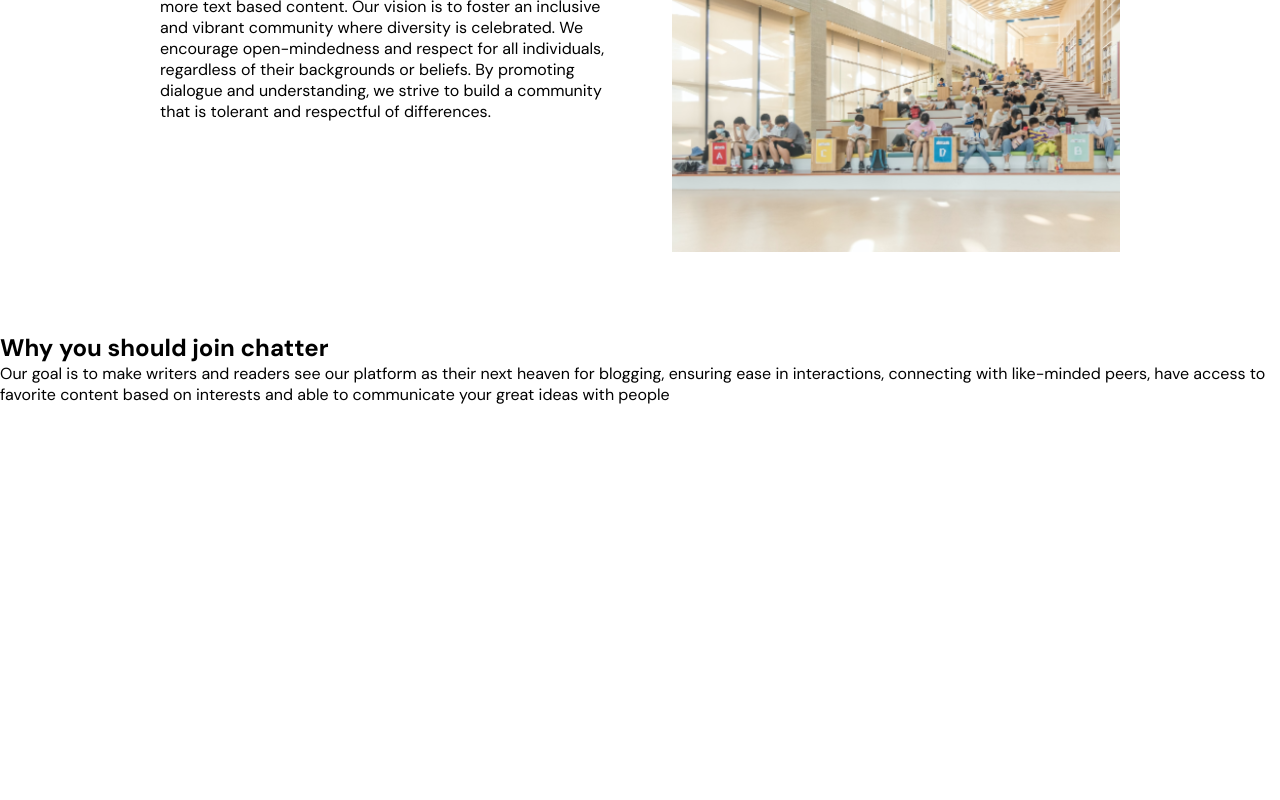
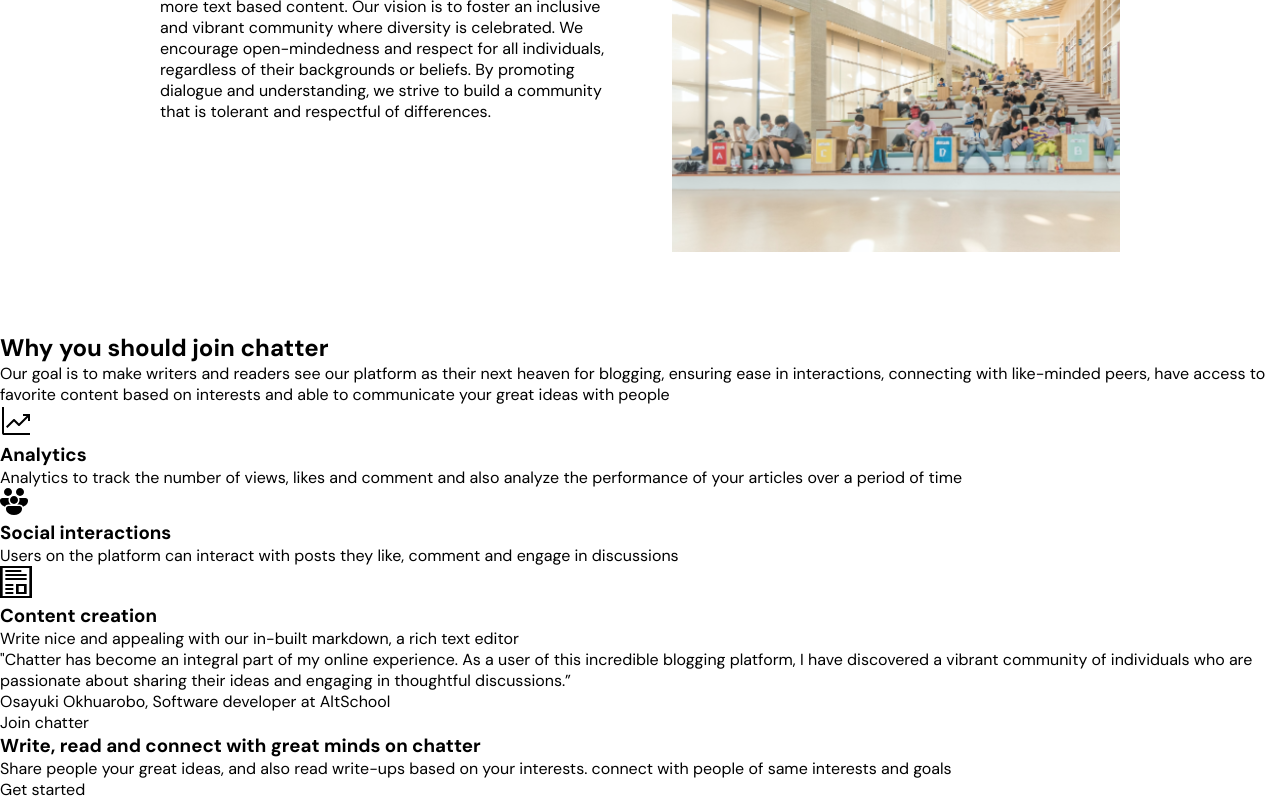
Before and after one commit to okhuaroboosayuki/chatter, a React (Create React App) app: page / in a window 1280 px wide. Shown: the part 1137-1937 px from the top of the page. Before the commit the page ends 1542 px from the top, so only its background shows below. Built offline with nearby package versions, Linux system fonts and the light colour scheme.

Commit message:
added more content

```diff
--- a/src/pages/LandingPage.tsx
+++ b/src/pages/LandingPage.tsx
@@ -1,3 +1,6 @@
+import AnalyticsIcon from "../icons/AnalyticsIcon";
+import BookIcon from "../icons/BookIcon";
+import PeopleIcon from "../icons/PeopleIcon";
 import "../styles/scss/landing-page.scss";
 
 export const LandingPage = () => {
@@ -42,7 +45,7 @@ export const LandingPage = () => {
             Unleash the Power of Words, Connect with Like-minded Readers and
             Writers
           </p>
-          <a href="http://" className="hero_btn">
+          <a href="http://" className="hero_btn btn">
             Get started
           </a>
         </div>
@@ -81,10 +84,81 @@ export const LandingPage = () => {
             </p>
           </div>
           <div className="bottom">
-            <div className="analytics"></div>
-            <div className="social_interactions"></div>
-            <div className="content_creation"></div>
+            <div className="analytics">
+              <div className="icon">
+                <AnalyticsIcon />
+              </div>
+              <article>
+                <h3>Analytics</h3>
+                <p>
+                  Analytics to track the number of views, likes and comment and
+                  also analyze the performance of your articles over a period of
+                  time
+                </p>
+              </article>
+            </div>
+            <div className="social_interactions">
+              <div className="icon">
+                <PeopleIcon />
+              </div>
+              <article>
+                <h3>Social interactions</h3>
+                <p>
+                  Users on the platform can interact with posts they like,
+                  comment and engage in discussions
+                </p>
+              </article>
+            </div>
+            <div className="content_creation">
+              <div className="icon">
+                <BookIcon />
+              </div>
+              <article>
+                <h3>Content creation</h3>
+                <p>
+                  Write nice and appealing with our in-built markdown, a rich
+                  text editor
+                </p>
+              </article>
+            </div>
           </div>
+        </div>
+      </div>
+
+      <div className="testimonial">
+        <div className="left">
+          <div className="avatar"></div>
+        </div>
+        <div className="right">
+          <p>
+            "Chatter has become an integral part of my online experience. As a
+            user of this incredible blogging platform, I have discovered a
+            vibrant community of individuals who are passionate about sharing
+            their ideas and engaging in thoughtful discussions.”
+          </p>
+          <div className="avatar_name">
+            <p>
+              <span>Osayuki Okhuarobo, </span>Software developer at AltSchool
+            </p>
+          </div>
+          <a href="http://" className="btn">
+            Join chatter
+          </a>
+        </div>
+      </div>
+
+      <div className="c_t_a">
+        <div className="left">
+          <div className="c_t_a-images">
+            <div className="image1"></div>
+            <div className="image2"></div>
+            <div className="image3"></div>
+          </div>
+        </div>
+        <div className="right">
+          <h3>Write, read and connect with great minds on chatter</h3>
+          <p>Share people your great ideas, and also read write-ups based on your interests. connect with people of same interests and goals  </p>
+          <a href="http://" className="btn">Get started</a>
         </div>
       </div>
     </section>
```
